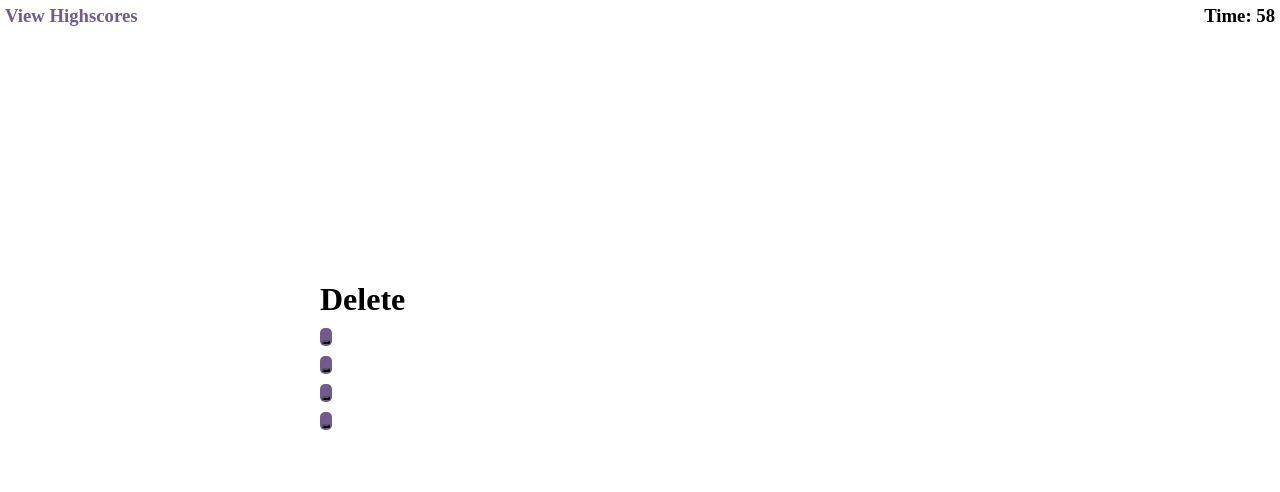
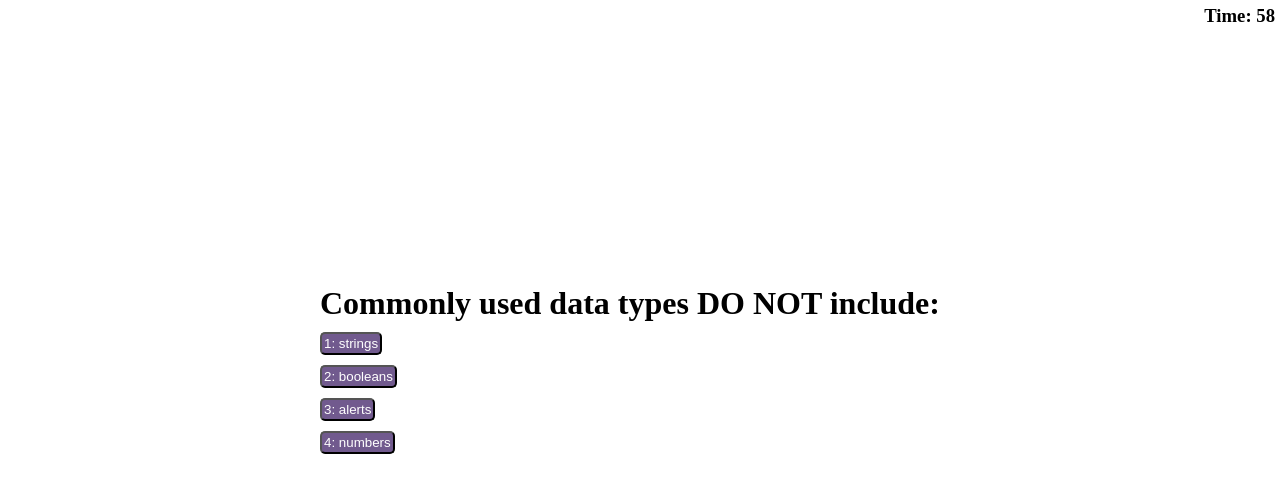
Before and after one commit to Carson133/APICodeQuiz, a plain HTML site: page index.html in a window 1280 px wide. Both pictures are taken after a click on the button "Start Quiz". Drawn offline with Linux system fonts and the light colour scheme.

Commit message:
finished quiz portion of js

```diff
--- a/assets/css/style.css
+++ b/assets/css/style.css
@@ -6,7 +6,7 @@
 
 :root{
     --purple:#715a8e;
-    --light_purple:#715a7d;
+    --light_purple:#;
 
 }
 
@@ -42,24 +42,31 @@ header{
     font-size: 2em;
 }
 
-#startButton, #submitButton, #ans1, #ans2, #ans3, #ans4{
+#startButton, #submitButton, button{
     color: white;
     background-color: var(--purple);
     border-radius: 5px;
-    padding: 0 2px 0 2px;
+    padding: 2px 2px 2px 2px;
     margin-top: 10px;
+    list-style: none;
+    cursor: pointer;
+    float: left;
 }
 
-#startButton:hover, #submitButton:hover, #ans1:hover, #ans2:hover, #ans3:hover, #ans4:hover{
+#startButton:hover, #submitButton:hover, button:hover{
     cursor: pointer;
     color: white;
-    background-color: var(--light_purple);
+    background-color: lightpink;
 }
 
 #gameScreen {
     align-items: flex-start;
 }
 
+#gameScreen ul li{
+    list-style: none;
+}
+
 #question {
     font-size: 2em;
 }
--- a/assets/js/script.js
+++ b/assets/js/script.js
@@ -1,32 +1,86 @@
+const questions = [
+    "Commonly used data types DO NOT include:",
+    "The condition in an if/else statement is enclosed within _____.",
+    "Arrays in JavaScript can be used to store _____.",
+    "String values must be enclosed within _____ when being assigned to variables.",
+    "A very useful tool used during development and debugging for printing content to the debugger is:"]
+
+const answers = {
+    1:["strings", "booleans", "alerts", "numbers"],
+    2:["quotes", "curly brackets", "parentheses", "square brackets"],
+    3:["numbers and strings", "other arrays", "booleans", "all of the above"],
+    4:["commas", "curly brackets", "quotes", "parentheses"],
+    5:["JavaScript", "terminal/bash", "for loops", "console log"]
+};
+
+const solutions = [
+    3,
+    3,
+    4,
+    1,
+    4
+]
+
 var gameTimer = document.querySelector("#timer")
 
 var initialTime = 60;
 gameTimer.textContent = "Time: "+initialTime;
-
+var timerInterval
 function setTime() {
 
-    var timerInterval = setInterval(function() {
-      initialTime--;
-      gameTimer.textContent = "Time: "+initialTime;
+    if(initialTime <= 0) {
+        clearInterval(timerInterval);
+    }
 
-      if(initialTime === 0) {
-        clearInterval(timerInterval);
+    timerInterval = setInterval(function() {
+        initialTime--;
+        gameTimer.textContent = "Time: "+initialTime;
 
-      }
+
 
     }, 1000);
-  }
+}
 
-function startGame(){
+function checkAnswer(userInput, probNum){
+    if(userInput == solutions[probNum]){
+        document.getElementById("result").textContent = 'Correct!'
+    }else{
+        document.getElementById("result").textContent = 'Wrong!'
+        initialTime = initialTime - 10
+        if(initialTime <= 0) {
+            clearInterval(timerInterval);
+            gameTimer.textContent = "Time: 0"
+        }
+    }
+    probNum < 4 && renderQuestion(probNum + 1)
+}
+
+function renderQuestion(probNum = 0){
+    document.getElementById("question").textContent = questions[probNum];
+    const answerSet = probNum +1;
+    for(var i = 1; i <= answers['1'].length; i++){
+        document.getElementById(i.toString()).textContent = `${i}: ${answers[answerSet][i-1]}`
+    }
+
+
+
+        document.getElementById("1").addEventListener("click", () => checkAnswer(1, probNum));
+        document.getElementById("2").addEventListener("click", () => checkAnswer(2, probNum));
+        document.getElementById("3").addEventListener("click", () => checkAnswer(3, probNum));
+        document.getElementById("4").addEventListener("click", () => checkAnswer(4, probNum));
+}
+
+function startQuiz(){
     document.getElementById("titleScreen").style.visibility = "hidden";
+    document.getElementById("highscoresLink").style.visibility = "hidden";
     document.getElementById("gameScreen").style.visibility = "visible";
+
+    renderQuestion();
 }
 
   document.getElementById("startButton").addEventListener("click", setTime);
-  document.getElementById("startButton").addEventListener("click", startGame);
-
+  document.getElementById("startButton").addEventListener("click", startQuiz);
 
   document.getElementById("gameScreen").style.visibility = "hidden";
   document.getElementById("scoreScreen").style.visibility = "hidden";
   document.getElementById("highscoreScreen").style.visibility = "hidden";
-  document.getElementById("resultScreen").style.visibility = "hidden";
--- a/index.html
+++ b/index.html
@@ -21,13 +21,13 @@
             <button id="startButton">Start Quiz</button>
         </section>
         <section class="mainGame" id="gameScreen">
-            <h1 id="question">Delete</h1>
-            <ol>
-                <li id="ans1"><button id="ans1"></button></li>
-                <li id="ans2"><button id="ans2"></button></li>
-                <li id="ans3"><button id="ans3"></button></li>
-                <li id="ans4"><button id="ans4"></button></li>
-            </ol>
+            <h1 id="question"></h1>
+            <ul>
+                <li><button id="1"></button></li>
+                <li><button id="2"></button></li>
+                <li><button id="3"></button></li>
+                <li><button id="4"></button></li>
+            </ul>
         </section>
         <section class="mainGame" id="scoreScreen">
             <h1 id="doneText">All Done!</h1>
```
Also changed, not shown: 1 other file.
